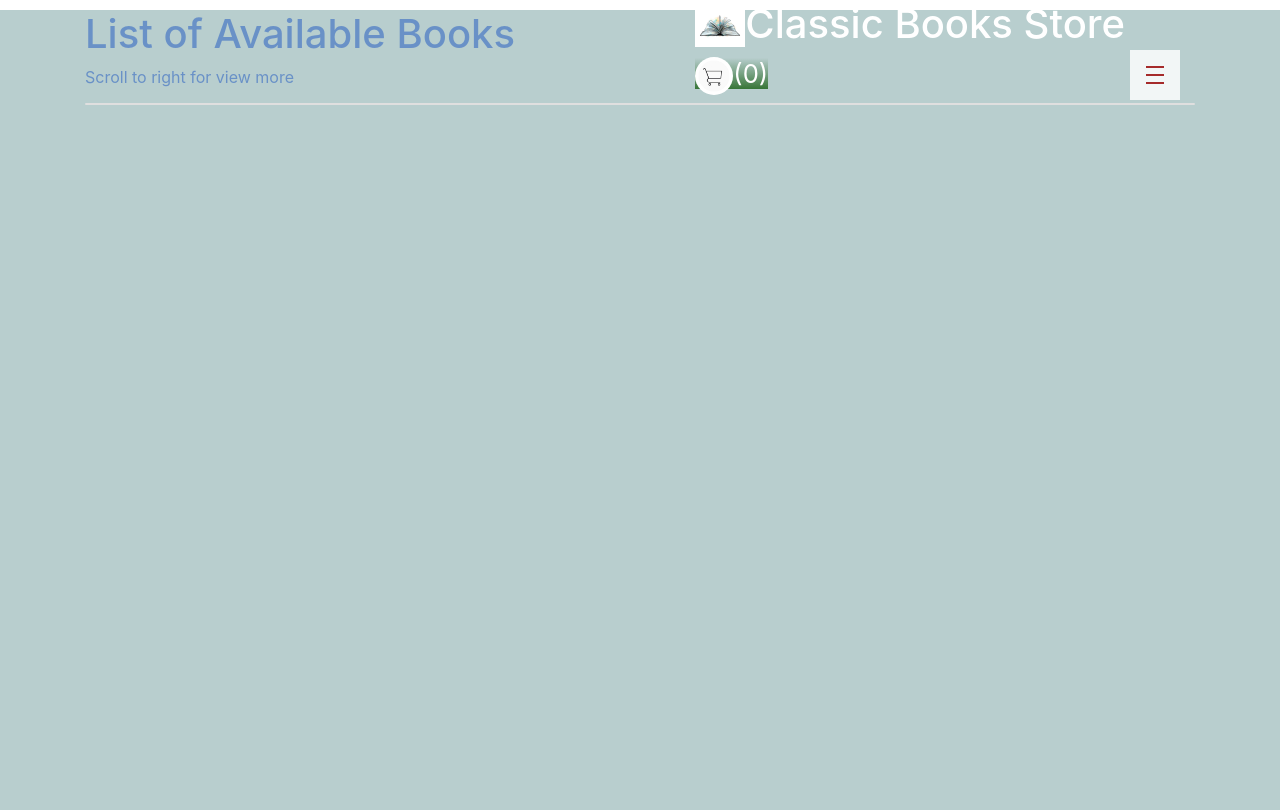
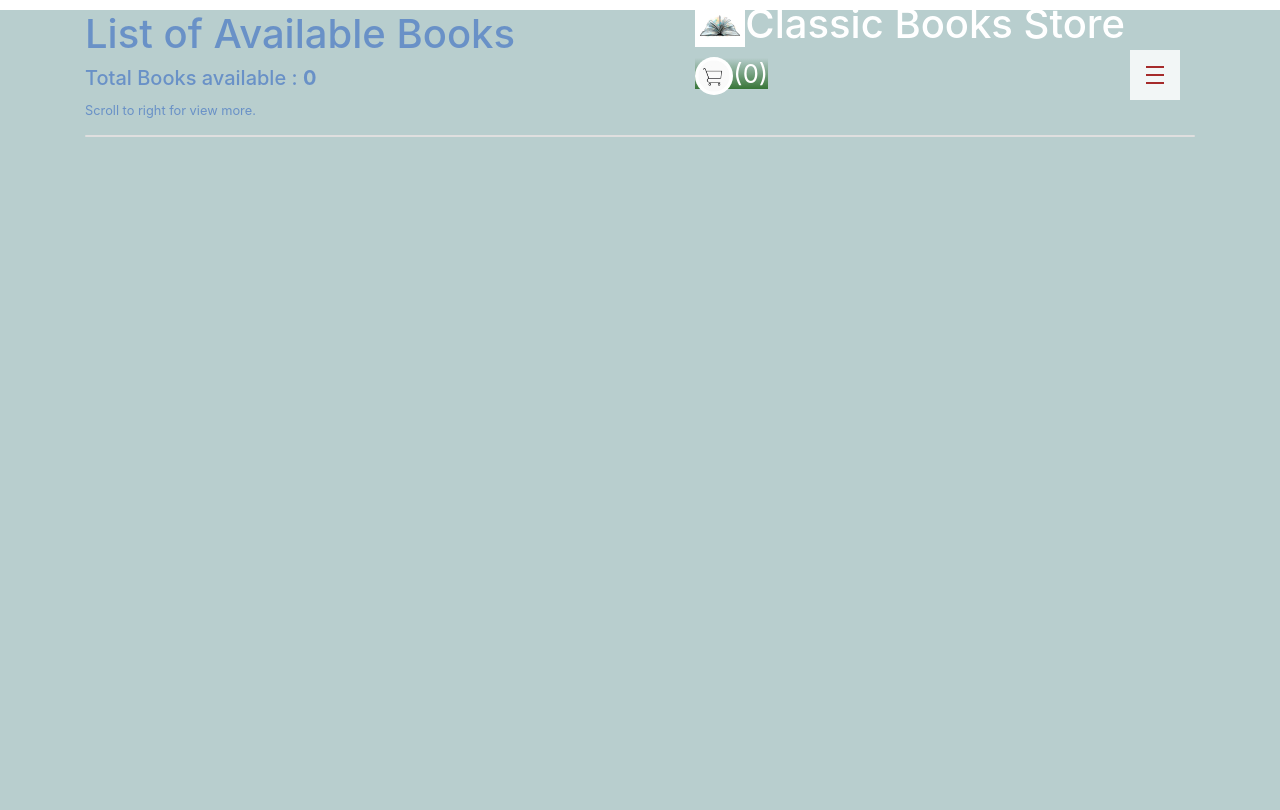
Before and after one commit to Code-Institute-Submissions/assign4-ecommence, a Django app: page /books/all in a window 1280 px wide. Run offline with Django 3.2, Linux system fonts and the light colour scheme; data that the repository does not hold is empty; some libraries are stand-ins or nearby versions.

Commit message:
total cost decimal point and stripe link

```diff
--- a/books/templates/books/all_books.template.html
+++ b/books/templates/books/all_books.template.html
@@ -6,7 +6,8 @@
 <div id="allbooks">
     <div class="container">
             <h1>List of Available Books</h1>
-            <smalll>Scroll to right for view more</smalll>
+            <h5>Total Books available : <strong>{{number_of_books}}</strong></h5>
+            <small>Scroll to right for view more.</Small>
             <br/>
                 <div class="card">
                     <div class="scrolling-wrapper-flexbox">
--- a/books/views.py
+++ b/books/views.py
@@ -48,8 +48,10 @@ def view_book(request, book_id):
 
 def all_books(request):
     all_books = Book.objects.all()
+    number_of_books=all_books.count()
     return render(request, 'books/all_books.template.html', {
-        'books': all_books
+        'books': all_books,
+        'number_of_books':number_of_books,
     })
 
 # update books page
--- a/carts/templates/carts/view_cart.template.html
+++ b/carts/templates/carts/view_cart.template.html
@@ -12,7 +12,7 @@
                 <li>
                     <img src="{{value.image}}" class="card-img" alt="...">
                     {{value.title}} (${{value.cost}}) x {{value.qty}}<br/>
-                    Total Cost: ${{value.total_cost}}  <br/>
+                    Total Cost: ${{value.total_cost|floatformat:'2'}}  <br/>
 
                     <form method="POST" action="{% url 'update_cart_quantity' book_id=value.id %}">
                         {% csrf_token %}
@@ -24,7 +24,7 @@
                 {%endfor%}
             </ul>
             <h3>Carts Total: ${{total}}
-                <a href="#" class="btn btn-primary">Checkout</a>
+                <a href="{% url 'checkout' %}" class="btn btn-primary">Checkout</a>
             </h3>
 
 
--- a/static/style/styles.css
+++ b/static/style/styles.css
@@ -200,10 +200,6 @@ body{
 
 }
 
-form{
-    padding-top:1rem;
-}
-
 .card {
   width:100%;
   margin-top: 15px;
```
Also changed, not shown: checkout/views.py (+6 -2 lines).
